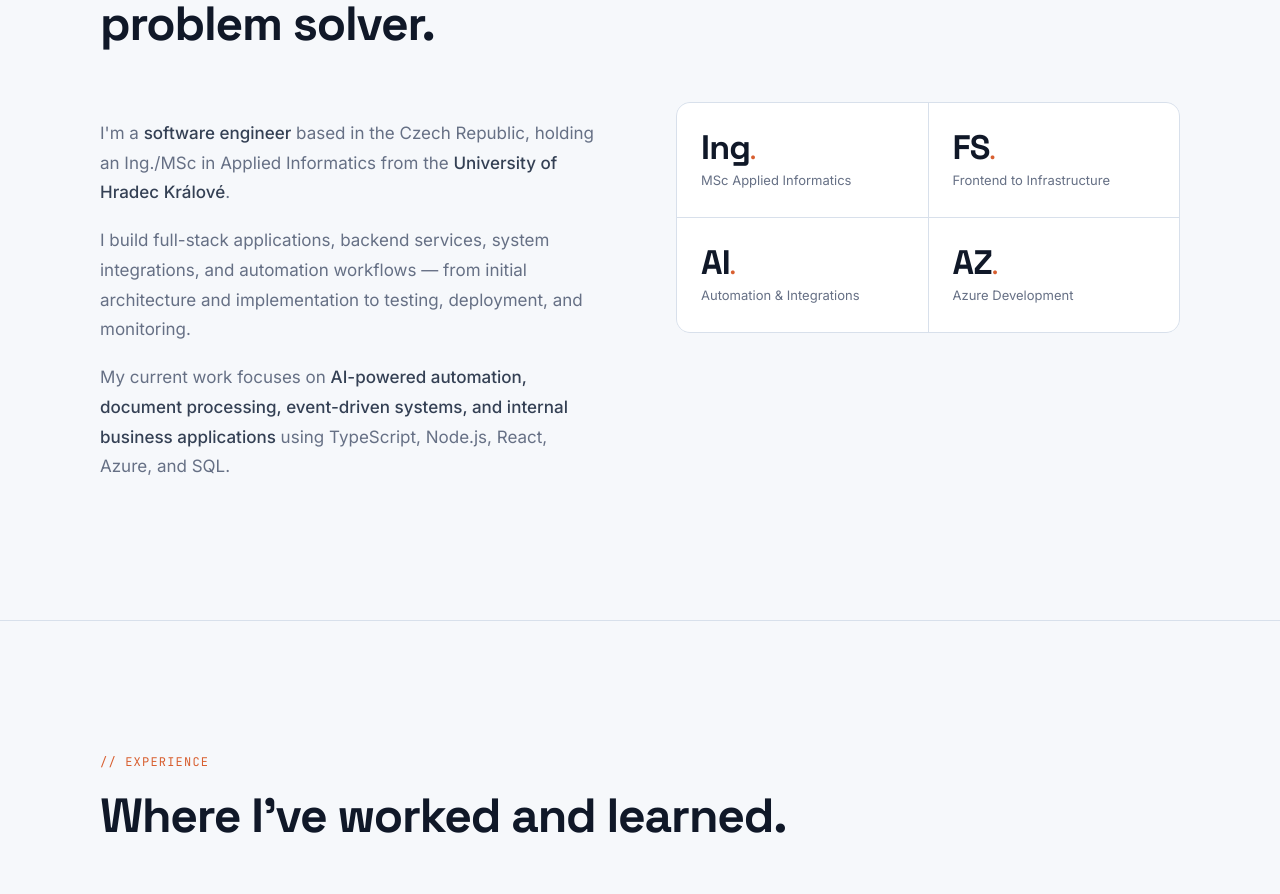
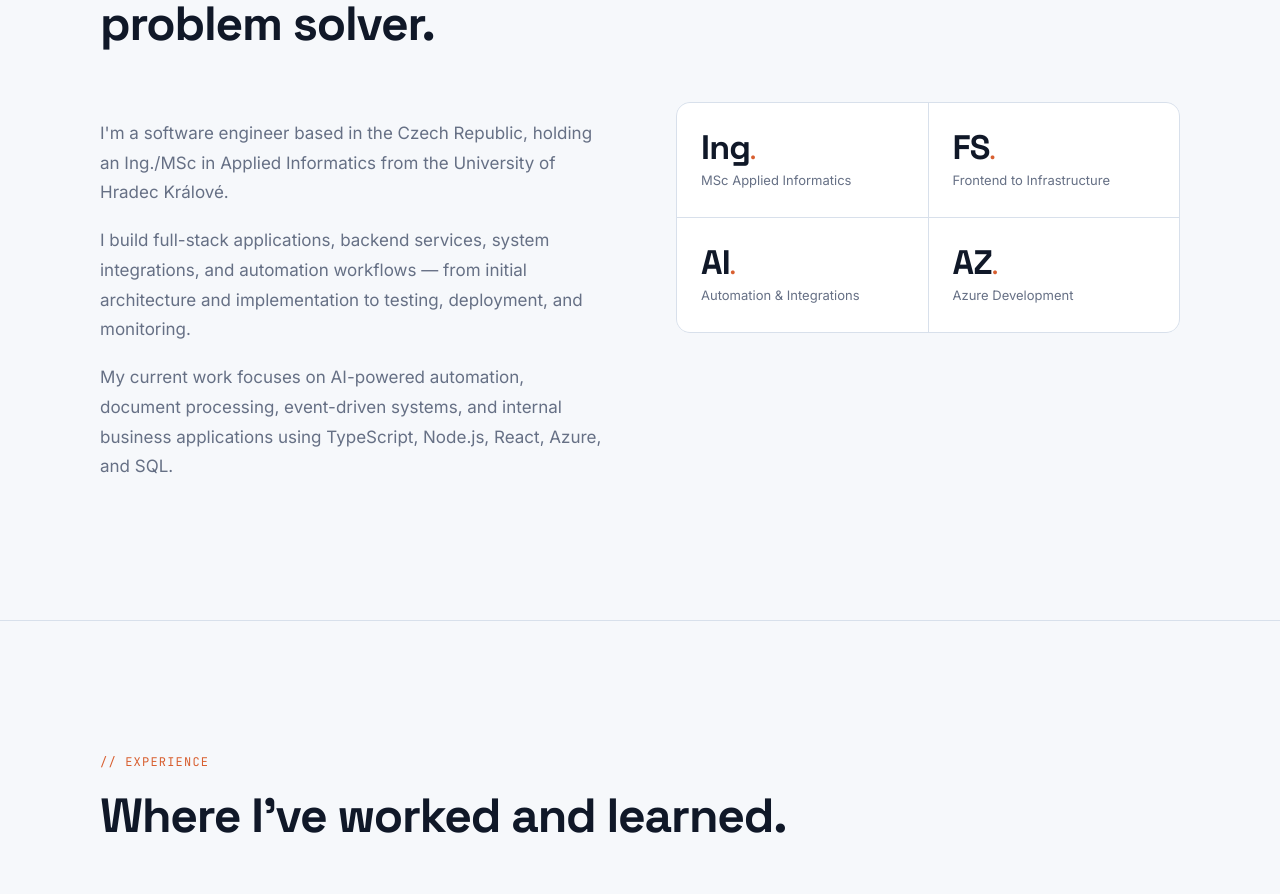
Before and after one commit to Sipisak/mark-portfolio, a React (Vite) app: page / in a window 1280 px wide. Shown: the part 1024-1918 px from the top of the page. Built offline with nearby package versions, Linux system fonts and the light colour scheme.

Commit message:
feat: localize about section

```diff
--- a/src/sections/About.tsx
+++ b/src/sections/About.tsx
@@ -1,11 +1,11 @@
-import { type ReactNode } from "react";
 import { T } from "../theme";
 import { FadeUp } from "../components/FadeUp";
 import { Label, SectionTitle } from "../components/SectionHeading";
 import { Section } from "../components/Section";
 import { useHover } from "../hooks/useHover";
+import { usePreferences } from "../preferences";
 
-function StatBox({ val, sub }: { val: string; sub: string }) {
+function StatBox({ value, label }: { value: string; label: string }) {
   const [hovered, hoverProps] = useHover();
   return (
     <div
@@ -28,69 +28,36 @@ function StatBox({ val, sub }: { val: string; sub: string }) {
           marginBottom: 6,
         }}
       >
-        {val}
+        {value}
         <span style={{ color: T.accent, fontSize: "0.6em" }}>.</span>
       </div>
-      <div style={{ fontSize: 13, color: T.muted, lineHeight: 1.4 }}>{sub}</div>
+      <div style={{ fontSize: 13, color: T.muted, lineHeight: 1.4 }}>{label}</div>
     </div>
   );
 }
 
 export function About() {
-  const paragraphs: ReactNode[] = [
-    <>
-      I'm a{" "}
-      <strong style={{ color: T.text, fontWeight: 500 }}>
-        software engineer
-      </strong>{" "}
-      based in the Czech Republic, holding an Ing./MSc in Applied Informatics
-      from the{" "}
-      <strong style={{ color: T.text, fontWeight: 500 }}>
-        University of Hradec Králové
-      </strong>
-      .
-    </>,
-    <>
-      I build full-stack applications, backend services, system integrations,
-      and automation workflows — from initial architecture and implementation
-      to testing, deployment, and monitoring.
-    </>,
-    <>
-      My current work focuses on{" "}
-      <strong style={{ color: T.text, fontWeight: 500 }}>
-        AI-powered automation, document processing, event-driven systems, and
-        internal business applications
-      </strong>{" "}
-      using TypeScript, Node.js, React, Azure, and SQL.
-    </>,
-  ];
-
-  const stats = [
-    { val: "Ing", sub: "MSc Applied Informatics" },
-    { val: "FS", sub: "Frontend to Infrastructure" },
-    { val: "AI", sub: "Automation & Integrations" },
-    { val: "AZ", sub: "Azure Development" },
-  ];
+  const { t } = usePreferences();
 
   return (
     <Section id="about">
       <FadeUp>
-        <Label>{"// About"}</Label>
+        <Label>{t.about.label}</Label>
       </FadeUp>
       <FadeUp delay={0.1}>
         <SectionTitle>
-          Engineer, builder,
+          {t.about.titleLine1}
           <br />
-          problem solver.
+          {t.about.titleLine2}
         </SectionTitle>
       </FadeUp>
 
       <div className="about-grid">
         <FadeUp delay={0.2}>
           <div>
-            {paragraphs.map((paragraph, index) => (
+            {t.about.paragraphs.map((paragraph) => (
               <p
-                key={index}
+                key={paragraph}
                 style={{
                   fontSize: 17,
                   color: T.muted,
@@ -116,8 +83,8 @@ export function About() {
               overflow: "hidden",
             }}
           >
-            {stats.map((stat) => (
-              <StatBox key={stat.sub} {...stat} />
+            {t.about.stats.map((stat) => (
+              <StatBox key={stat.label} {...stat} />
             ))}
           </div>
         </FadeUp>
```
